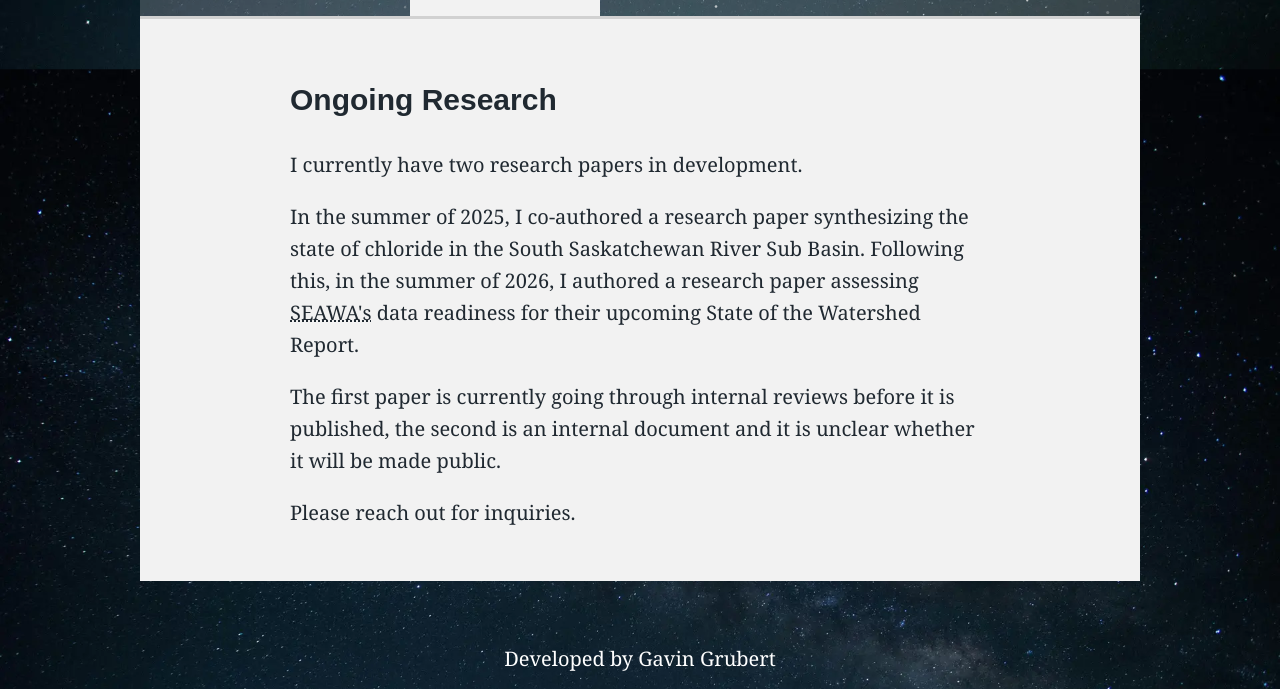
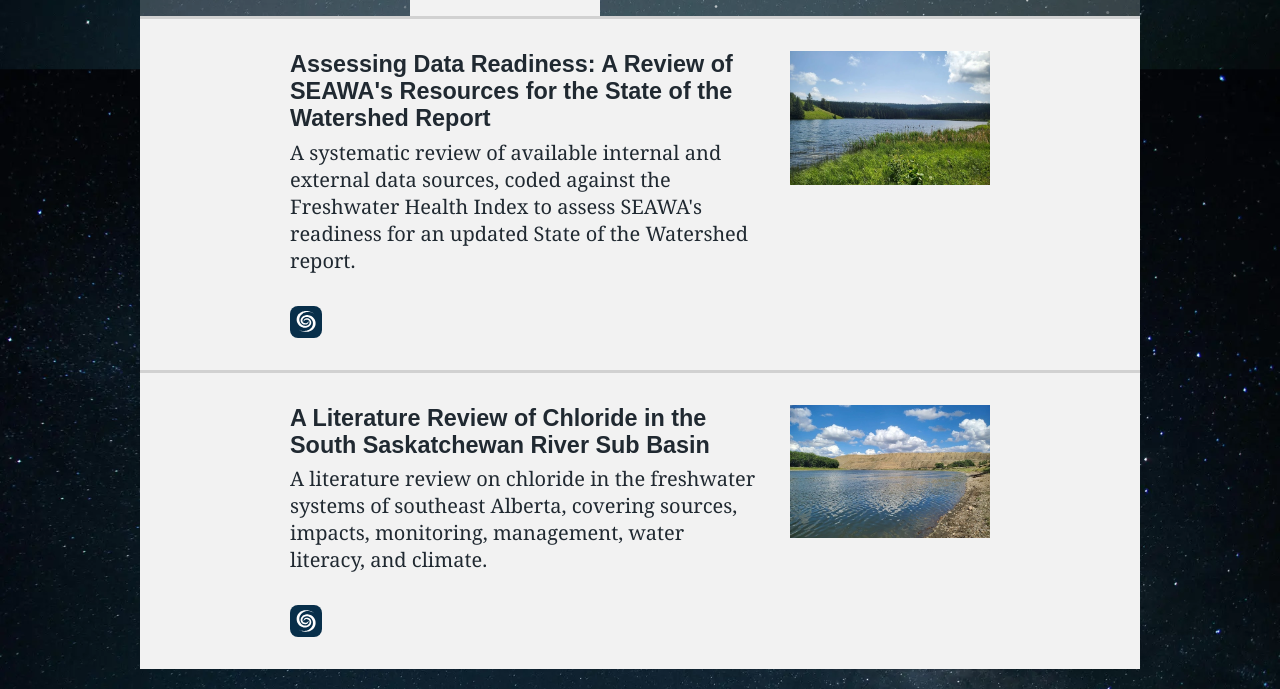
Before and after one commit to gavgrub/gavgrub.github.io, a plain HTML site: page publications.html in a window 1280 px wide. Shown: the part 784-1473 px from the top of the page. Drawn offline with nearby package versions, Linux system fonts and the light colour scheme; no server answers.

Commit message:
Swapped out publications page to display a list of my publications rather than a paragraph about my publications.

```diff
--- a/publications.html
+++ b/publications.html
@@ -2,7 +2,7 @@
 <html lang="en">
 <head>
     <title>Gavin Grubert | Publications</title>
-    <link rel="icon" href="img/graphics/icon.svg" type="image/png">
+    <link rel="icon" href="img/graphics/icon.svg" type="image/svg">
     <meta name="viewport" content="width=device-width, initial-scale=1">
     <link rel="stylesheet" href="src/css/variables.css">
     <link rel="stylesheet" href="src/css/main.css">
@@ -27,13 +27,7 @@
     <!-- Content -->
     <div class="content">
         <div class="divider"></div>
-        <div class="text">
-            <h2>Ongoing Research</h2>
-            <p>I currently have two research papers in development.</p>
-            <p>In the summer of 2025, I co-authored a research paper synthesizing the state of chloride in the South Saskatchewan River Sub Basin. Following this, in the summer of 2026, I authored a research paper assessing <a href="https://seawa.ca/">SEAWA's</a> data readiness for their upcoming State of the Watershed Report.</p>
-            <p>The first paper is currently going through internal reviews before it is published, the second is an internal document and it is unclear whether it will be made public.</p>
-            <p>Please reach out for inquiries.</p>
-        </div>
+        <div class="card-list" data-source="src/data/publications.json"></div>
     </div>
 </div>
 
--- a/src/css/card-list.css
+++ b/src/css/card-list.css
@@ -27,6 +27,7 @@
     display: flex;
     align-items: flex-start;
     width: 100%;
+    gap: var(--padding);
 }
 
 .card-info {
@@ -84,6 +85,12 @@
     gap: var(--gap);
 }
 
+.tech-badges img {
+    max-width: 80%;
+    max-height: 80%;
+    object-fit: contain;
+}
+
 .card-links a {
     cursor: pointer;
     text-decoration: none;
--- a/src/css/main.css
+++ b/src/css/main.css
@@ -352,11 +352,11 @@ button:hover {
 }
 
 /* Technology backgrounds */
-.badge.html   { background: var(--html-color); }
-.badge.css    { background: var(--css-color); }
-.badge.js     { background: var(--js-color); }
+.badge.html { background: var(--html-color); }
+.badge.css { background: var(--css-color); }
+.badge.js { background: var(--js-color); }
 .badge.python { background: var(--python-color); }
-.badge.java   { background: var(--java-color); }
+.badge.java { background: var(--java-color); }
 .badge.jupyter { background: var(--jupyter-color); }
 
 .badge.youtube { background: var(--youtube-color); }
@@ -365,3 +365,5 @@ button:hover {
 .badge.github { background: var(--github-color); }
 .badge.gitlab { background: var(--gitlab-color); }
 .badge.website { background: var(--website-color); }
+
+.badge.seawa { background: var(--seawa-color); }
--- a/src/css/variables.css
+++ b/src/css/variables.css
@@ -27,6 +27,8 @@
     --website-color: #0000EE;
     --gitlab-color: #FC6D26;
 
+    --seawa-color: #082F4A;
+
     /* Sizings */
     --page-width: 1000px;
     --text-width: 700px;
--- /dev/null
+++ b/src/data/publications.json
@@ -0,0 +1,16 @@
+[
+    {
+        "title": "Assessing Data Readiness: A Review of SEAWA's Resources for the State of the Watershed Report",
+        "description": "A systematic review of available internal and external data sources, coded against the Freshwater Health Index to assess SEAWA's readiness for an updated State of the Watershed report.",
+        "image": "img/publications/cypress_hills.webp",
+        "tech": ["seawa"],
+        "links": {}
+    },
+    {
+        "title": "A Literature Review of Chloride in the South Saskatchewan River Sub Basin",
+        "description": "A literature review on chloride in the freshwater systems of southeast Alberta, covering sources, impacts, monitoring, management, water literacy, and climate.",
+        "image": "img/publications/ssr.webp",
+        "tech": ["seawa"],
+        "links": {}
+    }
+]
--- a/src/js/card-list.js
+++ b/src/js/card-list.js
@@ -5,6 +5,7 @@ const techIcons = {
     python: "devicon-python-plain",
     java: "devicon-java-plain",
     jupyter: "devicon-jupyter-plain",
+    seawa: "../../img/graphics/seawa.svg",
 };
 
 const linkIcons = {
@@ -65,11 +66,14 @@ function renderCard(item) {
     card.className = "card-item" + (item.image ? "" : " no-image");
 
     const techBadges = (item.tech || [])
-        .map(t => `
-            <span class="badge ${t}">
-                <i class="${techIcons[t] || ""}"></i>
-            </span>
-        `).join("");
+        .map(t => {
+            const icon = techIcons[t] || "";
+            const isImage = /\.(svg|png|webp|jpe?g)$/i.test(icon);
+            const inner = isImage
+                ? `<img src="${icon}" alt="${t}" class="tech-icon-img">`
+                : `<i class="${icon}"></i>`;
+            return `<span class="badge ${t}">${inner}</span>`;
+        }).join("");
 
     const linkBadges = Object.entries(item.links || {})
         .map(([type, url]) => `
```
Also changed, not shown: index.html (+1 -1 lines), img/graphics/seawa.svg (added), img/publications/cypress_hills.webp (added), img/publications/ssr.webp (added).
